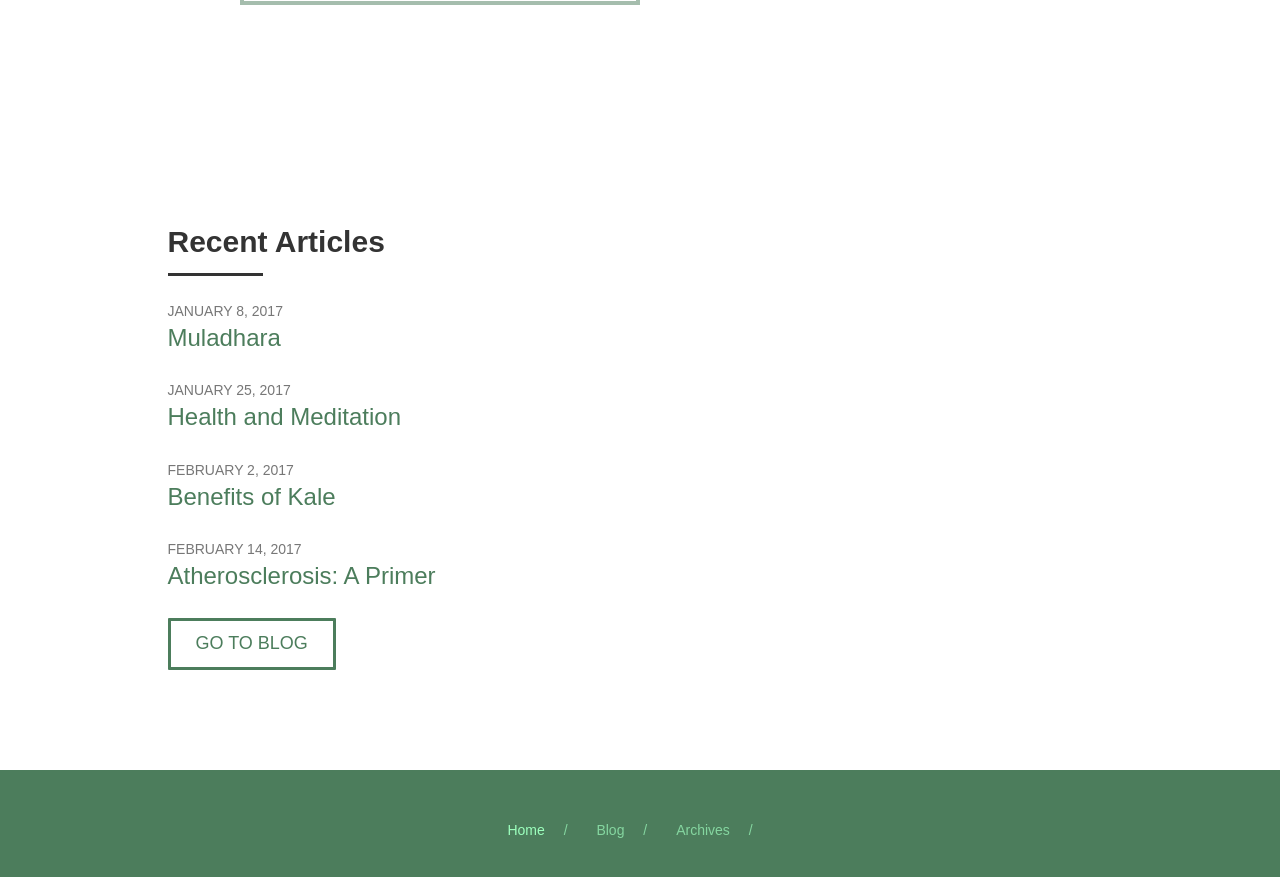
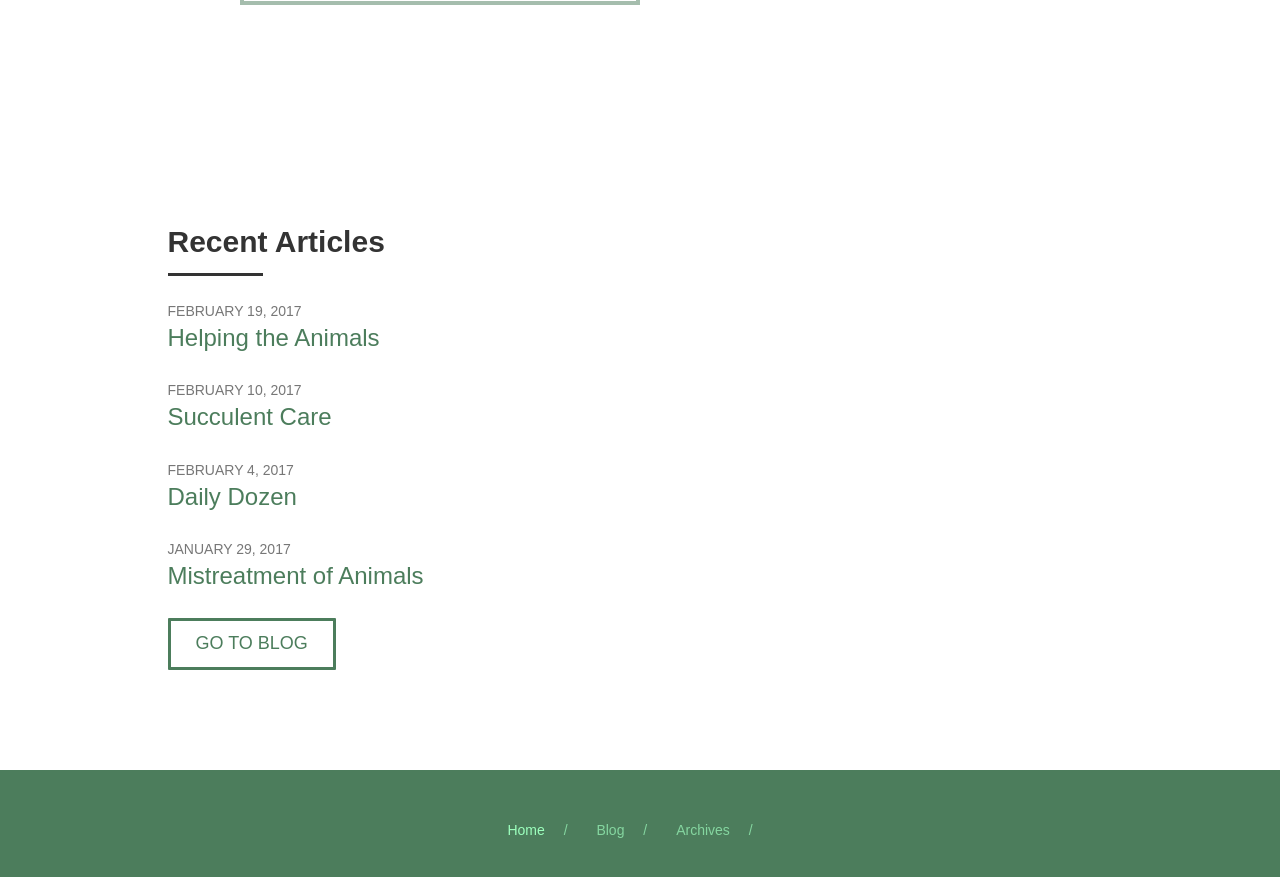
Before and after one commit to dillonchanis/ginablog, a Jekyll site: the page built from index.html, in a window 1280 px wide and 900 px high, scrolled down 1738 px. Shown: the top 877 px of the window. Built offline with Jekyll 4.4.1, drawn with Linux system fonts in a browser that asks for light colours.

Commit message:
Adding in dynamic posts to front page.
Removing hard-coded fake posts.

```diff
--- a/index.html
+++ b/index.html
@@ -62,26 +62,12 @@ layout: template
       <div class="col-md-6 col-md-offset-1">
         <h2 class="underline">Recent Articles</h2>
 
+        {% for post in site.posts limit: 4 %}
         <article>
-          <span class="date">January 8, 2017</span> <br />
-          <a href=""><span class="title">Muladhara</span></a>
+          <time class="date">{{ post.date | date: "%B %-d, %Y" }}</time> <br />
+          <a href="{{ post.permalink }}"><span class="title">{{ post.title }}</span></a>
         </article>
-
-        <article>
-          <span class="date">January 25, 2017</span> <br />
-          <a href=""><span class="title">Health and Meditation</span></a>
-        </article>
-
-        <article>
-          <span class="date">February 2, 2017</span> <br />
-          <a href=""><span class="title">Benefits of Kale</span></a>
-        </article>
-
-        <article>
-          <span class="date">February 14, 2017</span> <br />
-          <a href=""><span class="title">Atherosclerosis: A Primer</span></a>
-        </article>
-
+        {% endfor %}
       </div>
     </div>
     <div class="row">
```
